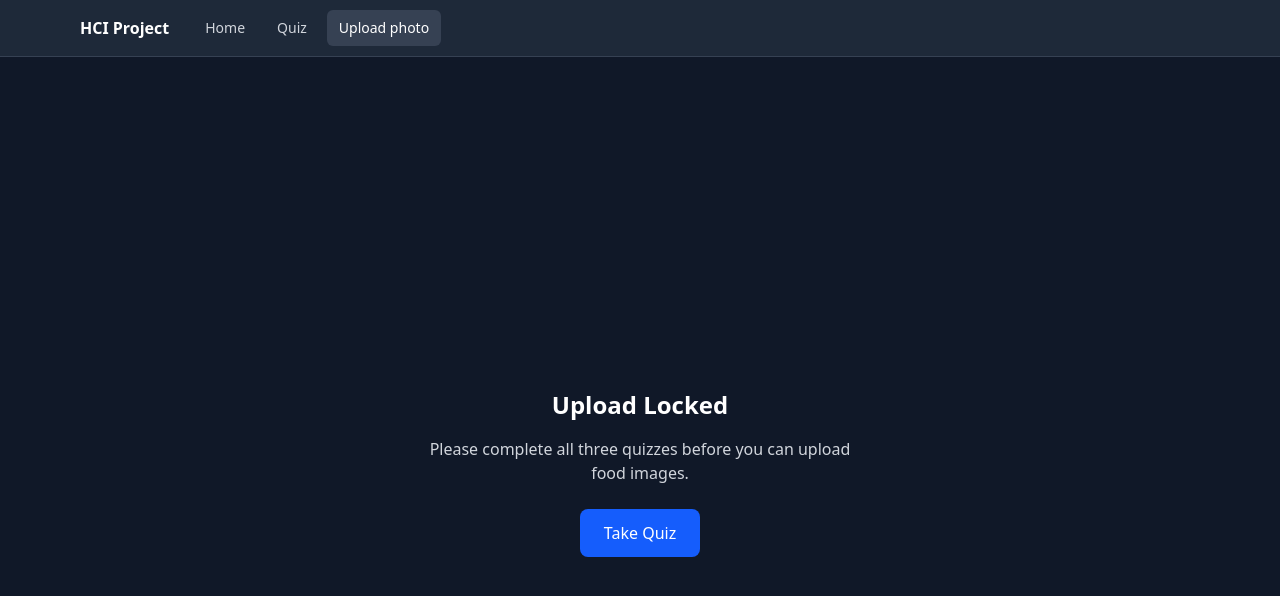
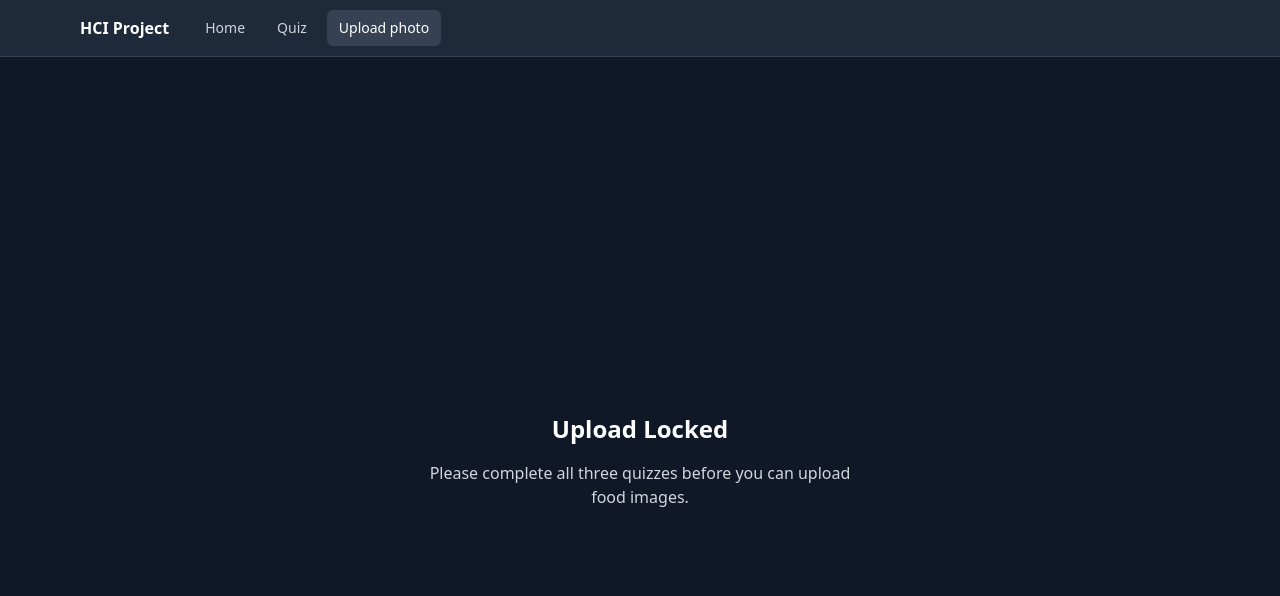
Before and after one commit to iamudyavar/hci-project, a React (Vite) app: page /upload in a window 1280 px wide. Shown: the top 596 px of the page. Built offline with nearby package versions, Linux system fonts and the light colour scheme.

Commit message:
remove take quiz

```diff
--- a/src/pages/Quiz.tsx
+++ b/src/pages/Quiz.tsx
@@ -29,7 +29,7 @@ const initialQuestions: ImageQuestion[] = [
 	{ id: 9, image: 'https://kakduxyggmyilrovvvva.supabase.co/storage/v1/object/public/quiz_images/orange.jpg', answerCalories: 45 },
 	{ id: 10, image: 'https://kakduxyggmyilrovvvva.supabase.co/storage/v1/object/public/quiz_images/chicken.jpg', answerCalories: 200 },
 	{ id: 11, image: 'https://kakduxyggmyilrovvvva.supabase.co/storage/v1/object/public/quiz_images/cashews.jpeg', answerCalories: 160 },
-	{ id: 12, image: 'https://kakduxyggmyilrovvvva.supabase.co/storage/v1/object/public/quiz_images/mozzerellasticks.jpg', answerCalories: 300 },
+	{ id: 12, image: 'https://kakduxyggmyilrovvvva.supabase.co/storage/v1/object/public/quiz_images/mozzerellasticks.jpg', answerCalories: 950 },
 	{ id: 13, image: 'https://kakduxyggmyilrovvvva.supabase.co/storage/v1/object/public/quiz_images/pintoficecream.jpg', answerCalories: 1000 },
 	{ id: 14, image: 'https://kakduxyggmyilrovvvva.supabase.co/storage/v1/object/public/quiz_images/cucumber.jpg', answerCalories: 20 },
 	{ id: 15, image: 'https://kakduxyggmyilrovvvva.supabase.co/storage/v1/object/public/quiz_images/steak.jpg', answerCalories: 550 },
--- a/src/pages/Upload.tsx
+++ b/src/pages/Upload.tsx
@@ -126,14 +126,6 @@ export default function Upload() {
 					<p className="text-gray-300 mb-6">
 						Please complete all three quizzes before you can upload food images.
 					</p>
-					<motion.a
-						href="/quiz"
-						whileHover={{ scale: 1.05 }}
-						whileTap={{ scale: 0.95 }}
-						className="inline-block bg-blue-600 text-white px-6 py-3 rounded-lg font-medium hover:bg-blue-700 transition-colors"
-					>
-						Take Quiz
-					</motion.a>
 				</motion.div>
 			</div>
 		);
```
